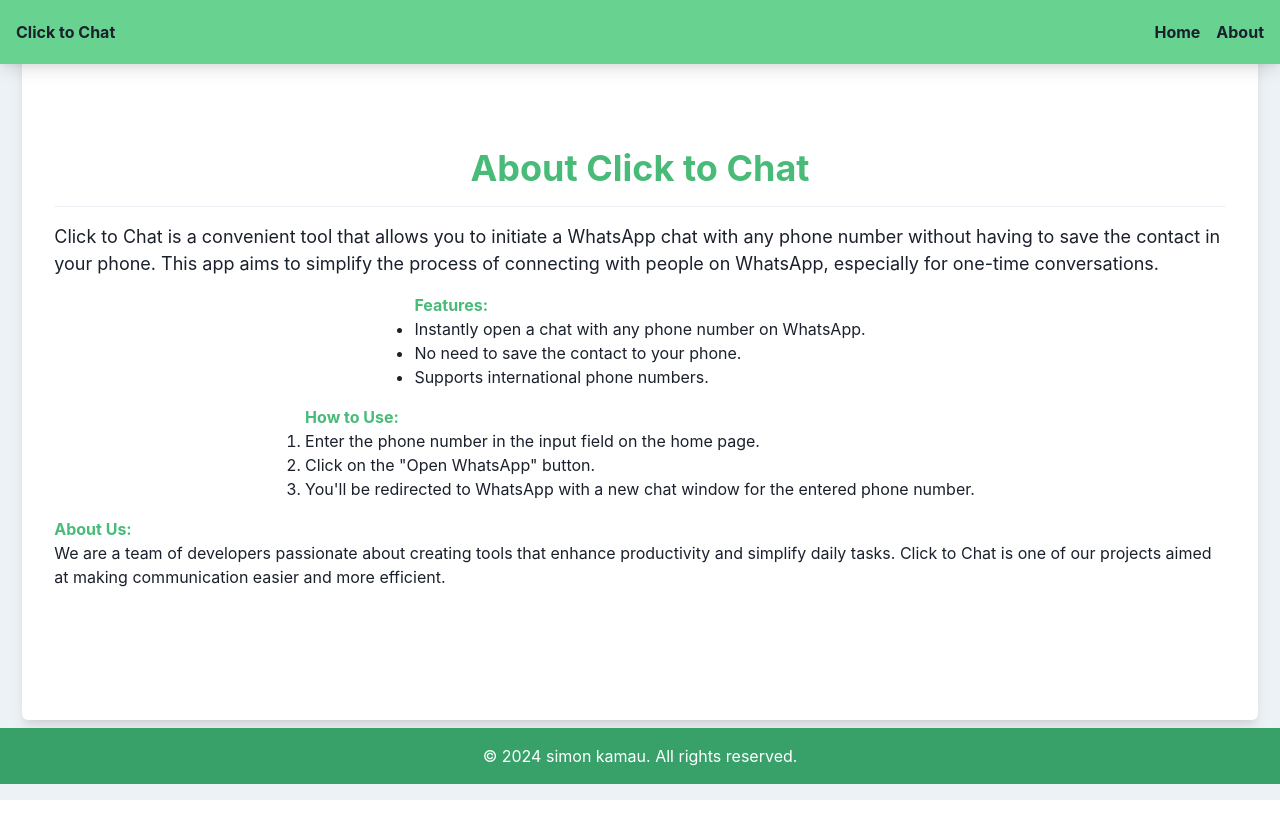
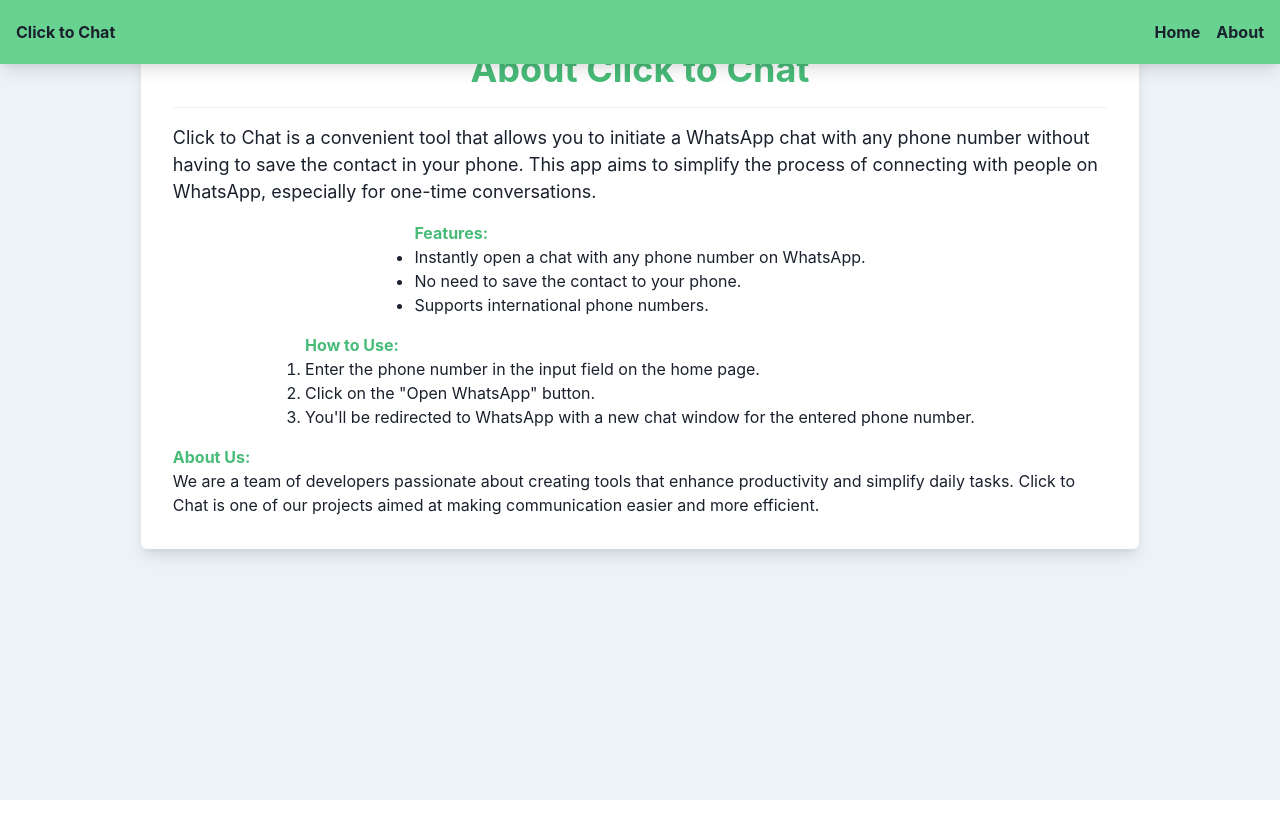
Before and after one commit to SIMONKAMAU21/click-to-chat, a React (Vite) app: page /About in a window 1280 px wide. Shown: the top 838 px of the page. Built offline with nearby package versions, Linux system fonts and the light colour scheme.

Commit message:
redesigned home page

```diff
--- a/src/pages/About.jsx
+++ b/src/pages/About.jsx
@@ -4,17 +4,35 @@
 
 const About = () => {
   return (
-    <Box pt={{base:"15em", md:''}}p={{base:"" ,md:"4"}} display="flex" alignItems="center" justifyContent="center"  bg="gray.100" h={{base:'100vh', md:'100vh'}} overflowX='auto'  w={{base:'100vw', md:'100vw'}}>
-     <VStack  display='flex'w='99%' h='100%' justifyContent='space-between' >
-
-      <VStack spacing={4}   p={8} bg="white" borderRadius="md" boxShadow="lg"  display='flex' justifyContent='center' h={{base:"", md:"95%"}}>
-        <Heading as="h1" size="xl" textAlign="center" color='green.400'>About Click to Chat</Heading>
+    <Box
+      pt={{ base: "60px", md: "" }}
+      p={{ base: "", md: "4" }}
+      display="flex"
+      flexDirection="column"
+      alignItems="center"
+      justifyContent="space-between"
+      bg="gray.100"
+      h="100vh"
+      w="100vw"
+    >
+      <VStack
+        spacing={4}
+        p={8}
+        bg="white"
+        borderRadius="md"
+        boxShadow="lg"
+        w={{ base: "95%", md: "80%" }}
+        mx="auto"
+      >
+        <Heading as="h1" size="xl" textAlign="center" color="green.400">
+          About Click to Chat
+        </Heading>
         <Divider />
         <Text fontSize="lg">
           Click to Chat is a convenient tool that allows you to initiate a WhatsApp chat with any phone number without having to save the contact in your phone. This app aims to simplify the process of connecting with people on WhatsApp, especially for one-time conversations.
         </Text>
         <Box fontSize="md">
-          <Text color='green.400' fontWeight='bold'>Features:</Text>
+          <Text color="green.400" fontWeight="bold">Features:</Text>
           <ul>
             <li>Instantly open a chat with any phone number on WhatsApp.</li>
             <li>No need to save the contact to your phone.</li>
@@ -22,7 +40,7 @@
           </ul>
         </Box>
         <Box fontSize="md">
-          <Text color="green.400" fontWeight='bold'>How to Use:</Text>
+          <Text color="green.400" fontWeight="bold">How to Use:</Text>
           <ol>
             <li>Enter the phone number in the input field on the home page.</li>
             <li>Click on the "Open WhatsApp" button.</li>
@@ -30,13 +48,10 @@
           </ol>
         </Box>
         <Text fontSize="md">
-          <Text color="green.400" fontWeight='bold'>About Us:</Text>
+          <Text color="green.400" fontWeight="bold">About Us:</Text>
           We are a team of developers passionate about creating tools that enhance productivity and simplify daily tasks. Click to Chat is one of our projects aimed at making communication easier and more efficient.
         </Text>
       </VStack>
-      <Foter/>
-      </VStack>
-
     </Box>
   );
 };
```
